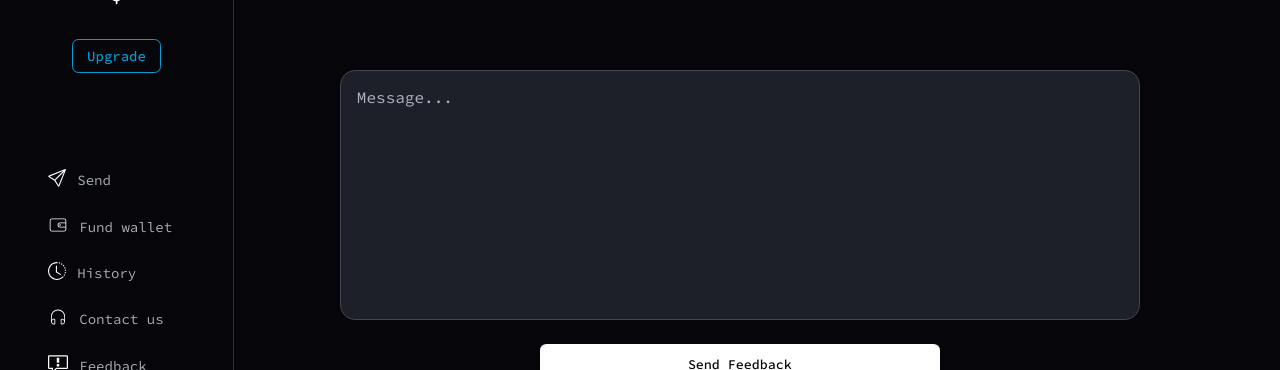
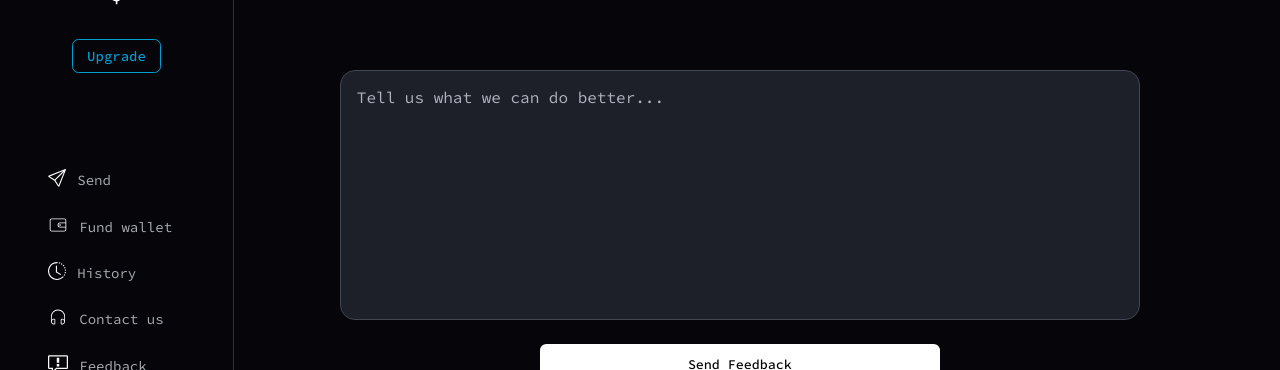
Before and after one commit to gammamart/xxxsimple, a Next.js app: page /dashboard/improvement in a window 1280 px wide. Shown: the part 206-576 px from the top of the page. Built offline with nearby package versions, Linux system fonts and the light colour scheme; no server answers; what react-google-recaptcha-v3 would draw is missing.

Commit message:
adding feedback feature

```diff
--- a/pages/dashboard/improvement.tsx
+++ b/pages/dashboard/improvement.tsx
@@ -66,7 +66,7 @@ const ImprovementScreen = () => {
           </Up>
           <Bottom>
             <section>
-              <textarea ref={message} placeholder="Message..."></textarea>
+              <textarea ref={message} placeholder="Tell us what we can do better..."></textarea>
               <SendFeedbackMessageButton onClick={feedbackSendHandler} disabled={requestLoading}>
                 <p>Send Feedback</p>
               </SendFeedbackMessageButton>
```
